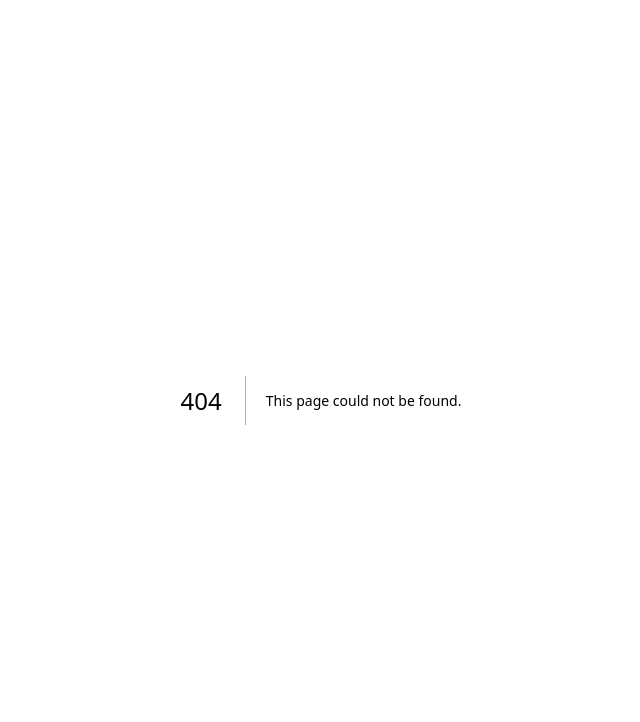
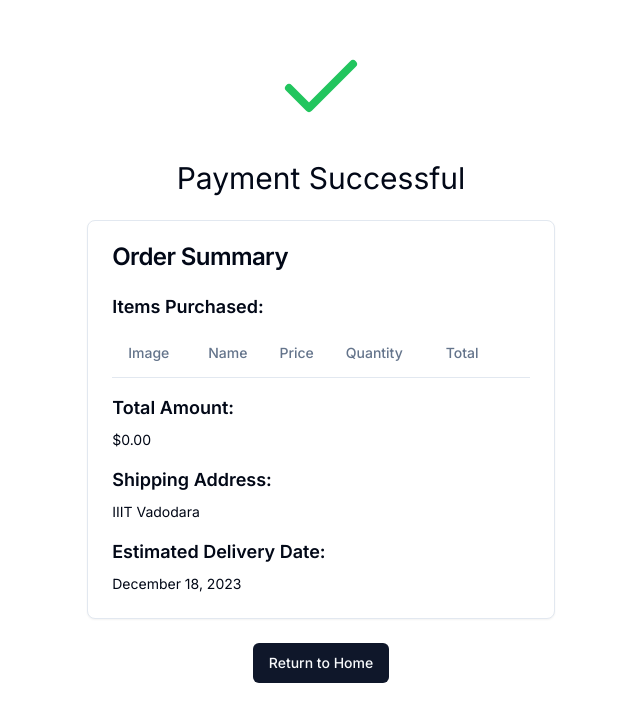
Before and after one commit to shivanshubisht/groww-assessment, a Next.js app: page /success in a window 1280 px wide. Before the commit this address had no page. Shown: the top 722 px of the page, without its empty margins (319-959 px from the left). Built offline with nearby package versions, Linux system fonts and the light colour scheme.

Commit message:
add success and payment failed page

```diff
--- /dev/null
+++ b/app/failed/page.tsx
@@ -0,0 +1,109 @@
+import type { SVGProps } from "react";
+import Image from "next/image";
+import Link from "next/link";
+
+import { useProductStore } from "@/lib/store";
+import { buttonVariants } from "@/components/ui/button";
+import { Card, CardContent, CardHeader, CardTitle } from "@/components/ui/card";
+import {
+  Table,
+  TableBody,
+  TableCell,
+  TableHead,
+  TableHeader,
+  TableRow,
+} from "@/components/ui/table";
+
+export default function Failed() {
+  const products = useProductStore.getState().products.products;
+  const totalPrice = products
+    .reduce((total, product) => total + product.price, 0)
+    .toFixed(2);
+  return (
+    <div className="min-h-screen px-4 py-10 md:px-8 lg:px-16">
+      <div className="mx-auto max-w-3xl">
+        <div className="flex flex-col items-center space-y-6">
+          <CrossIcon className="h-24 w-24 text-red-500" />
+          <h2 className="text-center text-3xl">Transaction Failed</h2>
+          <Card>
+            <CardHeader>
+              <CardTitle>Payment Pending</CardTitle>
+            </CardHeader>
+            <CardContent className="space-y-4">
+              <div className="grid gap-2">
+                <Table>
+                  <TableHeader>
+                    <TableRow>
+                      <TableHead className="w-[80px]">Image</TableHead>
+                      <TableHead>Name</TableHead>
+                      <TableHead>Price</TableHead>
+                      <TableHead className="w-[100px]">Quantity</TableHead>
+                      <TableHead className="w-[100px]">Total</TableHead>
+                    </TableRow>
+                  </TableHeader>
+                  <TableBody>
+                    {products.map((product) => (
+                      <TableRow key={product.id}>
+                        <TableCell>
+                          <Image
+                            alt={product.title}
+                            className="aspect-square rounded-md object-cover"
+                            height="64"
+                            src={product.image}
+                            width="64"
+                          />
+                        </TableCell>
+                        <TableCell className="font-medium">
+                          {product.title}
+                        </TableCell>
+                        <TableCell>${product.price.toFixed(2)}</TableCell>
+                        <TableCell>{product.quantity}</TableCell>
+                        <TableCell>
+                          ${(product.price * product.quantity).toFixed(2)}
+                        </TableCell>
+                      </TableRow>
+                    ))}
+                  </TableBody>
+                </Table>
+              </div>
+              <div className="grid gap-2">
+                <h3 className="text-lg font-semibold">Total Amount:</h3>
+                <p className="text-sm">${totalPrice}</p>
+              </div>
+              <div className="grid gap-2">
+                <h3 className="text-lg font-semibold">Shipping Address:</h3>
+                <p className="text-sm">IIIT Vadodara</p>
+              </div>
+            </CardContent>
+          </Card>
+          <Link
+            href="/checkout"
+            className={buttonVariants({ variant: "default" })}
+          >
+            Retry Payment
+          </Link>
+        </div>
+      </div>
+    </div>
+  );
+}
+
+function CrossIcon(props: SVGProps<SVGSVGElement>) {
+  return (
+    <svg
+      {...props}
+      xmlns="http://www.w3.org/2000/svg"
+      width="24"
+      height="24"
+      viewBox="0 0 24 24"
+      fill="none"
+      stroke="currentColor"
+      strokeWidth="2"
+      strokeLinecap="round"
+      strokeLinejoin="round"
+    >
+      <line x1="18" y1="6" x2="6" y2="18" />
+      <line x1="6" y1="6" x2="18" y2="18" />
+    </svg>
+  );
+}
--- /dev/null
+++ b/app/success/page.tsx
@@ -0,0 +1,119 @@
+import type { SVGProps } from "react";
+import Image from "next/image";
+import Link from "next/link";
+
+import { useProductStore } from "@/lib/store";
+import { Button, buttonVariants } from "@/components/ui/button";
+import { Card, CardContent, CardHeader, CardTitle } from "@/components/ui/card";
+import {
+  Table,
+  TableBody,
+  TableCell,
+  TableHead,
+  TableHeader,
+  TableRow,
+} from "@/components/ui/table";
+
+export default function Success() {
+  const products = useProductStore.getState().products.products;
+  const totalPrice = products
+    .reduce((total, product) => total + product.price, 0)
+    .toFixed(2);
+  const deliveryDate = new Date(
+    Date.now() + 2 * 24 * 60 * 60 * 1000,
+  ).toLocaleDateString("en-US", {
+    year: "numeric",
+    month: "long",
+    day: "numeric",
+  });
+  return (
+    <div className="min-h-screen px-4 py-10 md:px-8 lg:px-16">
+      <div className="mx-auto max-w-3xl">
+        <div className="flex flex-col items-center space-y-6">
+          <CheckIcon className="h-24 w-24 text-green-500" />
+          <h2 className="text-center text-3xl">Payment Successful</h2>
+          <Card>
+            <CardHeader>
+              <CardTitle>Order Summary</CardTitle>
+            </CardHeader>
+            <CardContent className="space-y-4">
+              <div className="grid gap-2">
+                <h3 className="text-lg font-semibold">Items Purchased:</h3>
+                <Table>
+                  <TableHeader>
+                    <TableRow>
+                      <TableHead className="w-[80px]">Image</TableHead>
+                      <TableHead>Name</TableHead>
+                      <TableHead>Price</TableHead>
+                      <TableHead className="w-[100px]">Quantity</TableHead>
+                      <TableHead className="w-[100px]">Total</TableHead>
+                    </TableRow>
+                  </TableHeader>
+                  <TableBody>
+                    {products.map((product) => (
+                      <TableRow key={product.id}>
+                        <TableCell>
+                          <Image
+                            alt={product.title}
+                            className="aspect-square rounded-md object-cover"
+                            height="64"
+                            src={product.image}
+                            width="64"
+                          />
+                        </TableCell>
+                        <TableCell className="font-medium">
+                          {product.title}
+                        </TableCell>
+                        <TableCell>${product.price.toFixed(2)}</TableCell>
+                        <TableCell>{product.quantity}</TableCell>
+                        <TableCell>
+                          ${(product.price * product.quantity).toFixed(2)}
+                        </TableCell>
+                      </TableRow>
+                    ))}
+                  </TableBody>
+                </Table>
+              </div>
+              <div className="grid gap-2">
+                <h3 className="text-lg font-semibold">Total Amount:</h3>
+                <p className="text-sm">${totalPrice}</p>
+              </div>
+              <div className="grid gap-2">
+                <h3 className="text-lg font-semibold">Shipping Address:</h3>
+                <p className="text-sm">IIIT Vadodara</p>
+              </div>
+              <div className="grid gap-2">
+                <h3 className="text-lg font-semibold">
+                  Estimated Delivery Date:
+                </h3>
+                <p className="text-sm">{deliveryDate}</p>
+              </div>
+            </CardContent>
+          </Card>
+          <Link href="/" className={buttonVariants({ variant: "default" })}>
+            Return to Home
+          </Link>
+        </div>
+      </div>
+    </div>
+  );
+}
+
+function CheckIcon(props: SVGProps<SVGSVGElement>) {
+  return (
+    <svg
+      {...props}
+      xmlns="http://www.w3.org/2000/svg"
+      width="24"
+      height="24"
+      viewBox="0 0 24 24"
+      fill="none"
+      stroke="currentColor"
+      strokeWidth="2"
+      strokeLinecap="round"
+      strokeLinejoin="round"
+    >
+      <polyline points="20 6 9 17 4 12" />
+    </svg>
+  );
+}
--- /dev/null
+++ b/components/ui/avatar.tsx
@@ -0,0 +1,50 @@
+"use client"
+
+import * as React from "react"
+import * as AvatarPrimitive from "@radix-ui/react-avatar"
+
+import { cn } from "@/lib/utils"
+
+const Avatar = React.forwardRef<
+  React.ElementRef<typeof AvatarPrimitive.Root>,
+  React.ComponentPropsWithoutRef<typeof AvatarPrimitive.Root>
+>(({ className, ...props }, ref) => (
+  <AvatarPrimitive.Root
+    ref={ref}
+    className={cn(
+      "relative flex h-10 w-10 shrink-0 overflow-hidden rounded-full",
+      className
+    )}
+    {...props}
+  />
+))
+Avatar.displayName = AvatarPrimitive.Root.displayName
+
+const AvatarImage = React.forwardRef<
+  React.ElementRef<typeof AvatarPrimitive.Image>,
+  React.ComponentPropsWithoutRef<typeof AvatarPrimitive.Image>
+>(({ className, ...props }, ref) => (
+  <AvatarPrimitive.Image
+    ref={ref}
+    className={cn("aspect-square h-full w-full", className)}
+    {...props}
+  />
+))
+AvatarImage.displayName = AvatarPrimitive.Image.displayName
+
+const AvatarFallback = React.forwardRef<
+  React.ElementRef<typeof AvatarPrimitive.Fallback>,
+  React.ComponentPropsWithoutRef<typeof AvatarPrimitive.Fallback>
+>(({ className, ...props }, ref) => (
+  <AvatarPrimitive.Fallback
+    ref={ref}
+    className={cn(
+      "flex h-full w-full items-center justify-center rounded-full bg-muted",
+      className
+    )}
+    {...props}
+  />
+))
+AvatarFallback.displayName = AvatarPrimitive.Fallback.displayName
+
+export { Avatar, AvatarImage, AvatarFallback }
```
